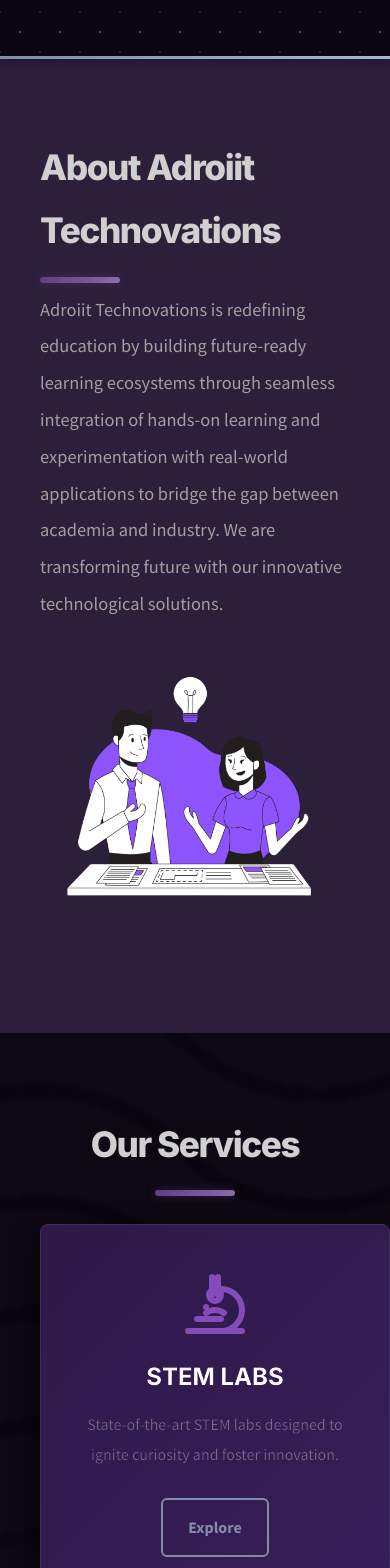
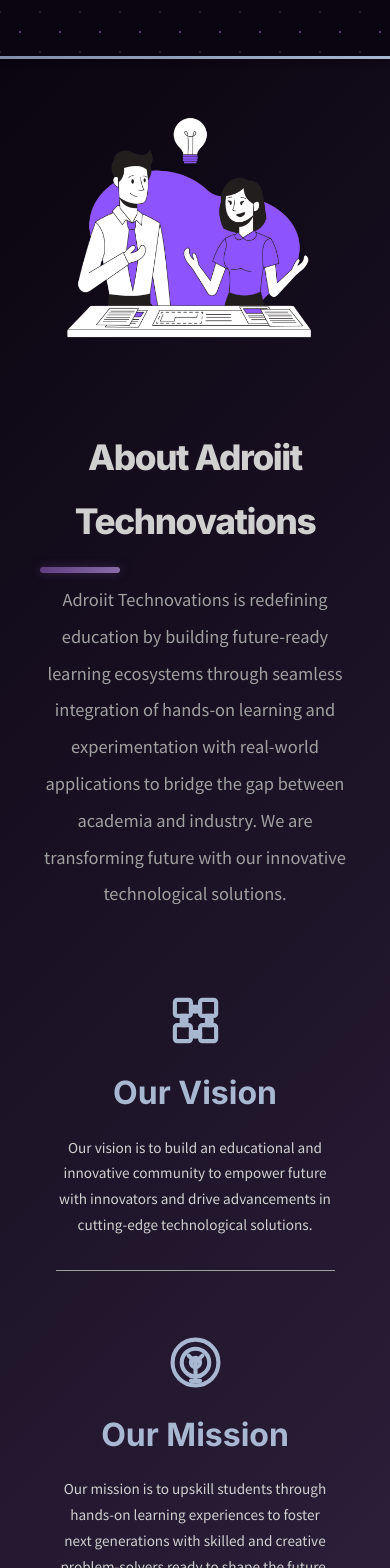
Before and after one commit to Vish-afk/Adroiit, a React (Vite) app: page / in a window 390 px wide. Shown: the part 860-2428 px from the top of the page. Built offline with nearby package versions, Linux system fonts and the light colour scheme.

Commit message:
updated about

```diff
--- a/src/components/home/AboutSection.jsx
+++ b/src/components/home/AboutSection.jsx
@@ -1,14 +1,57 @@
 // AboutSection.jsx
 import React from 'react';
-import { Lightbulb } from 'lucide-react';
 import sideImage from '../../assets/about-CmYOi0Js.png';
+// REMOVED: import { Lightbulb, Flag } from 'lucide-react';
 
+// NEW: Vision Icon (Puzzle - outline)
+const VisionIcon = () => (
+  <svg viewBox="0 0 24 24" fill="none" stroke="currentColor" strokeWidth="2" strokeLinecap="round" strokeLinejoin="round" className="vm-item__icon">
+    {/* Top left piece */}
+    <rect x="3" y="3" width="7" height="7" rx="1" />
+    <path d="M10 6h2v2h-2z" /> {/* Connector out right */}
+    <path d="M6 10v2h2v-2z" /> {/* Connector down */}
+
+    {/* Top right piece */}
+    <rect x="14" y="3" width="7" height="7" rx="1" />
+    <path d="M12 6h2v2h-2z" /> {/* Connector out left */}
+    <path d="M17 10v2h2v-2z" /> {/* Connector down */}
+
+    {/* Bottom left piece */}
+    <rect x="3" y="14" width="7" height="7" rx="1" />
+    <path d="M10 17h2v2h-2z" /> {/* Connector out right */}
+    <path d="M6 12v2h2v-2z" /> {/* Connector up */}
+
+    {/* Bottom right piece */}
+    <rect x="14" y="14" width="7" height="7" rx="1" />
+    <path d="M12 17h2v2h-2z" /> {/* Connector out left */}
+    <path d="M17 12v2h2v-2z" /> {/* Connector up */}
+  </svg>
+);
+
+// NEW: Mission Icon (Target with Dart - outline)
+const MissionIcon = () => (
+  <svg viewBox="0 0 24 24" fill="none" stroke="currentColor" strokeWidth="2" strokeLinecap="round" strokeLinejoin="round" className="vm-item__icon">
+    <circle cx="12" cy="12" r="10" /> {/* Outer circle */}
+    <circle cx="12" cy="12" r="6" />  {/* Middle circle */}
+    <circle cx="12" cy="12" r="2" /> {/* Inner circle (bullseye) - as outline */}
+    {/* Dart arrow */}
+    <path d="M15 9l-3 3-3-3" /> {/* Arrowhead pointing at center from top-right */}
+    <line x1="12" y1="12" x2="12" y2="20" /> {/* Dart line */}
+    <line x1="10" y1="18" x2="14" y2="18" /> {/* Dart fletching base */}
+    <line x1="10" y1="20" x2="14" y2="20" /> {/* Dart fletching top */}
+  </svg>
+);
 
 export default function AboutSection() {
   return (
-    <section className="section section--secondary">
+    <section
+      id="about-section"
+      className="section section--secondary about-section--gradient-bg"
+    >
       <div className="section__container">
         <div className="about">
+          {/* Top layout for main content and image */}
+          <div className="about__top-layout">
             <div className="about__content">
               <h2 className="section__title">About Adroiit Technovations</h2>
               <p className="section__text">
@@ -21,6 +64,29 @@
               </div>
             </div>
           </div>
+
+          {/* Container for Vision and Mission items (no boxes) */}
+          <div className="vm-items-container">
+            {/* Vision Item */}
+            <div className="vm-item">
+              <VisionIcon /> {/* Using the new custom icon */}
+              <h3 className="vm-item__title">Our Vision</h3>
+              <p className="vm-item__text">
+                Our vision is to build an educational and innovative community to empower future with innovators and drive advancements in cutting-edge technological solutions.
+              </p>
+            </div>
+
+            {/* Mission Item */}
+            <div className="vm-item">
+              <MissionIcon /> {/* Using the new custom icon */}
+              <h3 className="vm-item__title">Our Mission</h3>
+              <p className="vm-item__text">
+                Our mission is to upskill students through hands-on learning experiences to foster next generations with skilled and creative problem-solvers ready to shape the future.
+              </p>
+            </div>
+          </div> {/* End vm-items-container */}
+
+        </div>
       </div>
     </section>
   );
--- a/src/styles/common/style.css
+++ b/src/styles/common/style.css
@@ -3,14 +3,14 @@
 /* --- IMPORT GOOGLE FONTS HERE --- */
 @import url('https://fonts.googleapis.com/css2?family=Inter:wght@400;700;800&family=Source+Sans+Pro:wght@300;400;700&display=swap');
 /* Make sure to include the specific weights you need for Inter (e.g., 400, 700, 800)
-   and Source Sans Pro (e.g., 300, 400, 700) from Google Fonts */
+    and Source Sans Pro (e.g., 300, 400, 700) from Google Fonts */
 /* --- END OF GOOGLE FONT IMPORTS --- */
 
 
 /* --- IMPORT COMPONENT STYLES HERE --- */
 /* These are in components/home/styles, so relative path from components/styles is ../home/styles/ */
 @import url('../home/hero.css');
-@import url('../home/about.css');
+@import url('../home/about.css'); /* This is correctly imported */
 @import url('../home/services.css');
 @import url('../home/partnership.css');
 
@@ -114,7 +114,7 @@
     color: var(--primary-dark);
 }
 
-/* Section Base Styles (no changes here for this issue) */
+/* Section Base Styles */
 .section {
     padding: 6rem 0;
     animation: fadeInGritty 1.2s ease-out forwards;
@@ -140,7 +140,8 @@
 }
 
 .section--secondary {
-    background: var(--secondary-dark);
+    /* THIS IS THE CHANGE YOU NEED TO MAKE */
+    background: var(--gradient-subtle-dark); /* Changed from var(--secondary-dark) */
     position: relative;
 }
 
--- a/src/styles/home/about.css
+++ b/src/styles/home/about.css
@@ -1,38 +1,216 @@
-/* components/about.css */
+/* components/home/about.css */
 
-/* About Section */
-.about {
-    display: grid;
-    grid-template-columns: 0.8fr 1.2fr; /* More asymmetric for visual tension */
-    /* Reduced gap */
-    gap: 3.5rem; /* Was 5rem */
-    align-items: center;
+/* Specific gradient background for About Section only */
+section.about-section--gradient-bg {
+    background: var(--gradient-metallic);
+    /* Add overall vertical padding to the section's content container */
+    padding-block: 6rem; /* More top/bottom padding for the entire section */
 }
 
+/* About Section Main Container */
+.about {
+    display: flex;
+    flex-direction: column; /* Stacks the top layout and items vertically */
+    gap: 6rem; /* INCREASED: Gap between the top content and the items for more breathing room */
+    align-items: center; /* Centers content horizontally within the .about div */
+    text-align: center; /* Centers text globally for the section */
+}
+
+/* Wrapper for the original two-column content (about__content & about__icon-container) */
+.about__top-layout {
+    display: grid;
+    grid-template-columns: 0.8fr 1.2fr; /* Retains your original two-column layout */
+    gap: 4rem; /* Slightly increased gap for top layout */
+    align-items: center;
+    width: 100%; /* Ensure it spans full width of .about */
+    max-width: 1200px; /* Max width for the content layout */
+}
+
+/* Existing about__content styles */
+.about__content {
+    text-align: left; /* Keep text aligned left within its column */
+    max-width: none;
+    margin-bottom: 0;
+}
+
+/* Existing about__icon-container styles */
+.about__icon-container {
+    /* Fits into the grid column */
+}
+
+/* Existing about__icon img styles */
 .about__icon img {
     width: 100%;
     height: 100%;
-    /* REMOVED: filter, border-radius, box-shadow */
-    filter: none; /* Removed grayscale, contrast, brightness */
-    border-radius: 0; /* Removed explicit border-radius for a natural image shape */
-    box-shadow: none; /* Removed box-shadow */
-    transition: none; /* Removed transition for hover (as there's no hover effect) */
+    filter: none;
+    border-radius: 0;
+    box-shadow: none;
+    transition: none;
 }
 
-/* REMOVED hover transform and filter effect for about image */
 .about__icon img:hover {
-    transform: none; /* Remove subtle scale and rotate on hover */
-    filter: none; /* Ensure no filter applies on hover either */
+    transform: none;
+    filter: none;
 }
 
+
+/* NEW DESIGN: Container for Vision and Mission items (no boxes) */
+.vm-items-container {
+    display: grid;
+    grid-template-columns: 1fr 1fr; /* Two columns for items */
+    gap: 8rem; /* SIGNIFICANTLY INCREASED: Large gap for visual separation */
+    width: 100%;
+    max-width: 1200px; /* Wider container for more expansive look */
+    justify-content: center;
+    margin-top: 2rem;
+
+    /* NEW: Vertical line between the items using a background gradient */
+    background-image: linear-gradient(to right, transparent calc(50% - 1px), var(--text-secondary) calc(50% - 1px), var(--text-secondary) calc(50% + 1px), transparent calc(50% + 1px));
+    background-size: 100% 100%; /* Ensure the gradient covers the full height */
+    background-repeat: no-repeat;
+    background-position: center; /* Center the line */
+}
+
+/* NEW DESIGN: Individual Vision/Mission Item Styles (NO BOX STYLING) */
+.vm-item {
+    /* Removed all box-related styling: background-color, border-radius, padding, box-shadow, transition */
+    display: flex;
+    flex-direction: column;
+    align-items: center;
+    text-align: center;
+    flex-grow: 1; /* Allows items to grow vertically to match each other */
+    padding: 0; /* No internal padding, rely on gap for spacing */
+}
+
+/* Icon styles for Vision/Mission items */
+.vm-item__icon {
+    width: 80px;
+    height: 80px;
+    color: var(--platinum-light);
+    margin-bottom: 1.2rem; /* Adjusted for less vertical space, relying on overall item height */
+    stroke-width: 1.8px;
+}
+
+/* Title styles for Vision/Mission items */
+.vm-item__title {
+    color: var(--platinum-light);
+    font-size: 2.6rem;
+    font-weight: 600;
+    margin-bottom: 0.8rem; /* Adjusted for less vertical space */
+}
+
+/* Text styles for Vision/Mission item descriptions */
+.vm-item__text {
+    color: var(--text-primary);
+    font-size: 1.1rem;
+    line-height: 1.7;
+}
+
+
 /* Responsive Design Adjustments */
-@media (max-width: 992px) { /* Adjusted breakpoint for slightly larger tablets */
-    .about {
-        grid-template-columns: 1fr;
-        gap: 2.5rem; /* Adjusted from 3.5rem */
+@media (max-width: 992px) {
+    section.about-section--gradient-bg {
+        padding-block: 4rem; /* Adjust padding for tablets */
     }
 
-    .about__icon {
-        order: -1; /* Puts image/icon above text on smaller screens */
+    .about {
+        gap: 4rem; /* Adjust main gap */
+    }
+
+    .about__top-layout {
+        grid-template-columns: 1fr;
+        gap: 3rem;
+    }
+
+    .about__content {
+        text-align: center;
+    }
+
+    .about__icon-container {
+        order: -1;
+    }
+
+    .section__title {
+        font-size: 2.4rem;
+    }
+
+    .vm-items-container {
+        grid-template-columns: 1fr; /* Stack items vertically on tablets */
+        gap: 3rem; /* Gap between stacked items */
+        max-width: 500px; /* Adjust max-width for stacked items */
+        background-image: none; /* IMPORTANT: REMOVE vertical line when items stack */
+    }
+
+    /* Add a subtle bottom border for stacked items instead of the removed vertical line */
+    .vm-items-container .vm-item:first-child {
+        border-bottom: 1px solid var(--text-secondary); /* Subtle horizontal line */
+        padding-bottom: 2.5rem; /* Space below content before border */
+        margin-bottom: 2.5rem; /* Space between the first item and the next stacked item */
+    }
+
+    .vm-item {
+        padding: 0; /* Keep minimal padding */
+    }
+
+    .vm-item__icon {
+        width: 65px;
+        height: 65px;
+        margin-bottom: 1.5rem;
+    }
+
+    .vm-item__title {
+        font-size: 2.2rem;
+    }
+
+    .vm-item__text {
+        font-size: 1rem;
     }
 }
+
+@media (max-width: 768px) {
+    section.about-section--gradient-bg {
+        padding-block: 3rem; /* Adjust padding for mobile */
+    }
+
+    .about {
+        gap: 3rem;
+    }
+
+    .about__top-layout {
+        gap: 2rem;
+    }
+
+    .section__title {
+        font-size: 2rem;
+        margin-bottom: 1rem;
+    }
+
+    .section__text {
+        font-size: 0.95rem;
+    }
+
+    .vm-items-container {
+        gap: 2rem;
+        max-width: 90%;
+    }
+
+    .vm-items-container .vm-item:first-child {
+        border-bottom: 1px solid var(--text-secondary);
+        padding-bottom: 2rem;
+        margin-bottom: 2rem;
+    }
+
+    .vm-item__icon {
+        width: 55px;
+        height: 55px;
+        margin-bottom: 1rem;
+    }
+
+    .vm-item__title {
+        font-size: 2rem;
+    }
+
+    .vm-item__text {
+        font-size: 0.95rem;
+    }
+}
```
Lines whose indentation alone changed are shown as unchanged.
